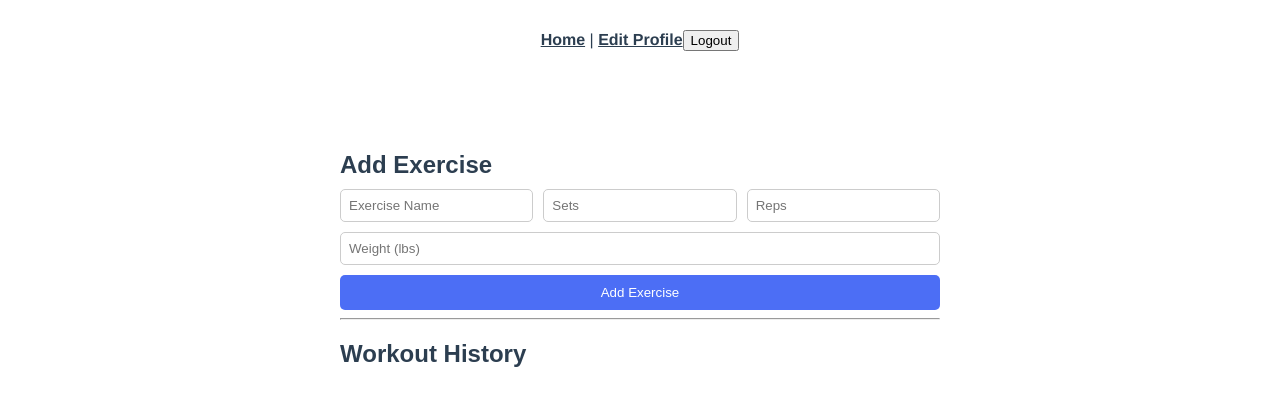
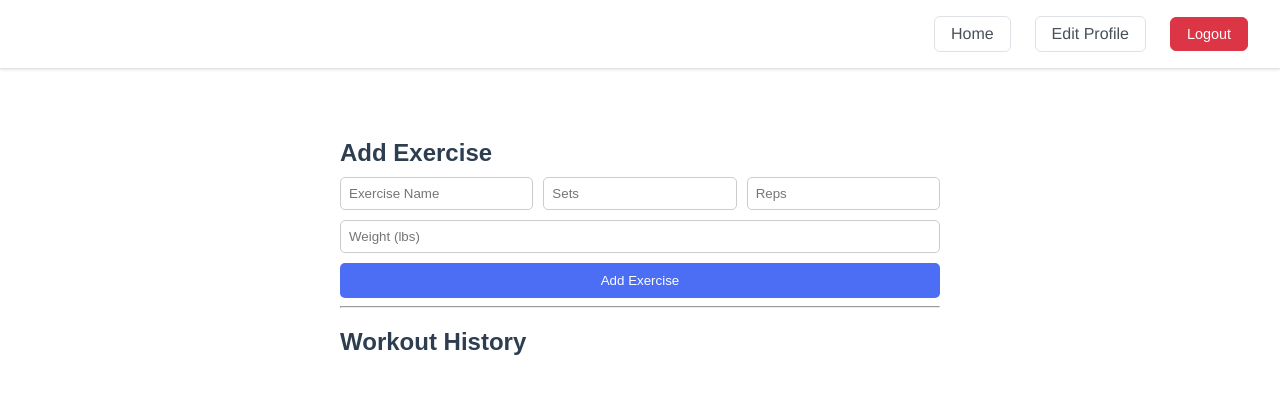
Before and after one commit to MattKeuning/371-class-project, a Vue app in the folder frontend/: page /home in a window 1280 px wide. Shown: the top 406 px of the page. Built offline with nearby package versions, Linux system fonts and the light colour scheme; sample sign-in values are in the browser's storage.

Commit message:
Adding conditional rendering for nav bar to remove it from auth page along with styling

```diff
--- a/frontend/src/App.vue
+++ b/frontend/src/App.vue
@@ -1,8 +1,9 @@
 <template>
   <div id="app">
-    <nav>
-      <router-link to="/">Home</router-link> |
-      <router-link to="/profile/edit">Edit Profile</router-link>
+    <!-- Only show nav if not on auth page -->
+    <nav v-if="!isAuthPage">
+      <router-link to="/" class="nav-btn">Home</router-link>
+      <router-link to="/profile/edit" class="nav-btn">Edit Profile</router-link>
       <button v-if="authStore.isLoggedIn" @click="logout" class="logout-btn">Logout</button>
     </nav>
     <router-view />
@@ -10,10 +11,15 @@
 </template>
 
 <script setup>
-import { onMounted } from 'vue'
+import { onMounted, computed } from 'vue'
+import { useRoute, useRouter } from 'vue-router'
 import { useAuthStore } from './stores/auth.js'
 
+const route = useRoute()
+const router = useRouter()
 const authStore = useAuthStore()
+
+const isAuthPage = computed(() => route.path === '/auth')
 
 onMounted(() => {
   authStore.initializeAuth()
@@ -21,6 +27,7 @@ onMounted(() => {
 
 const logout = () => {
   authStore.logout()
+  router.push('/auth')
 }
 </script>
 
@@ -34,15 +41,55 @@ const logout = () => {
 }
 
 nav {
-  padding: 30px;
+  background: #ffffff;
+  padding: 1rem 2rem;
+  border-bottom: 1px solid #e1e5e9;
+  display: flex;
+  justify-content: flex-end;
+  gap: 1.5rem;
+  align-items: center;
+  box-shadow: 0 1px 3px rgba(0, 0, 0, 0.1);
+  position: relative;
 }
 
-nav a {
-  font-weight: bold;
-  color: #2c3e50;
+.nav-btn {
+  color: #495057;
+  text-decoration: none;
+  padding: 0.5rem 1rem;
+  border: 1px solid #dee2e6;
+  border-radius: 6px;
+  background-color: #ffffff;
+  transition: all 0.2s ease;
+  font-weight: 500;
+  display: inline-block;
 }
 
-nav a.router-link-exact-active {
-  color: #42b883;
+.nav-btn:hover {
+  background-color: #f8f9fa;
+  border-color: #adb5bd;
+  color: #212529;
+}
+
+.nav-btn.router-link-exact-active {
+  background-color: #007bff;
+  border-color: #007bff;
+  color: white;
+}
+
+.logout-btn {
+  background: #dc3545;
+  color: white;
+  border: 1px solid #dc3545;
+  padding: 0.5rem 1rem;
+  border-radius: 6px;
+  cursor: pointer;
+  font-size: 0.9rem;
+  font-weight: 500;
+  transition: all 0.2s ease;
+}
+
+.logout-btn:hover {
+  background: #c82333;
+  border-color: #bd2130;
 }
 </style>
```
